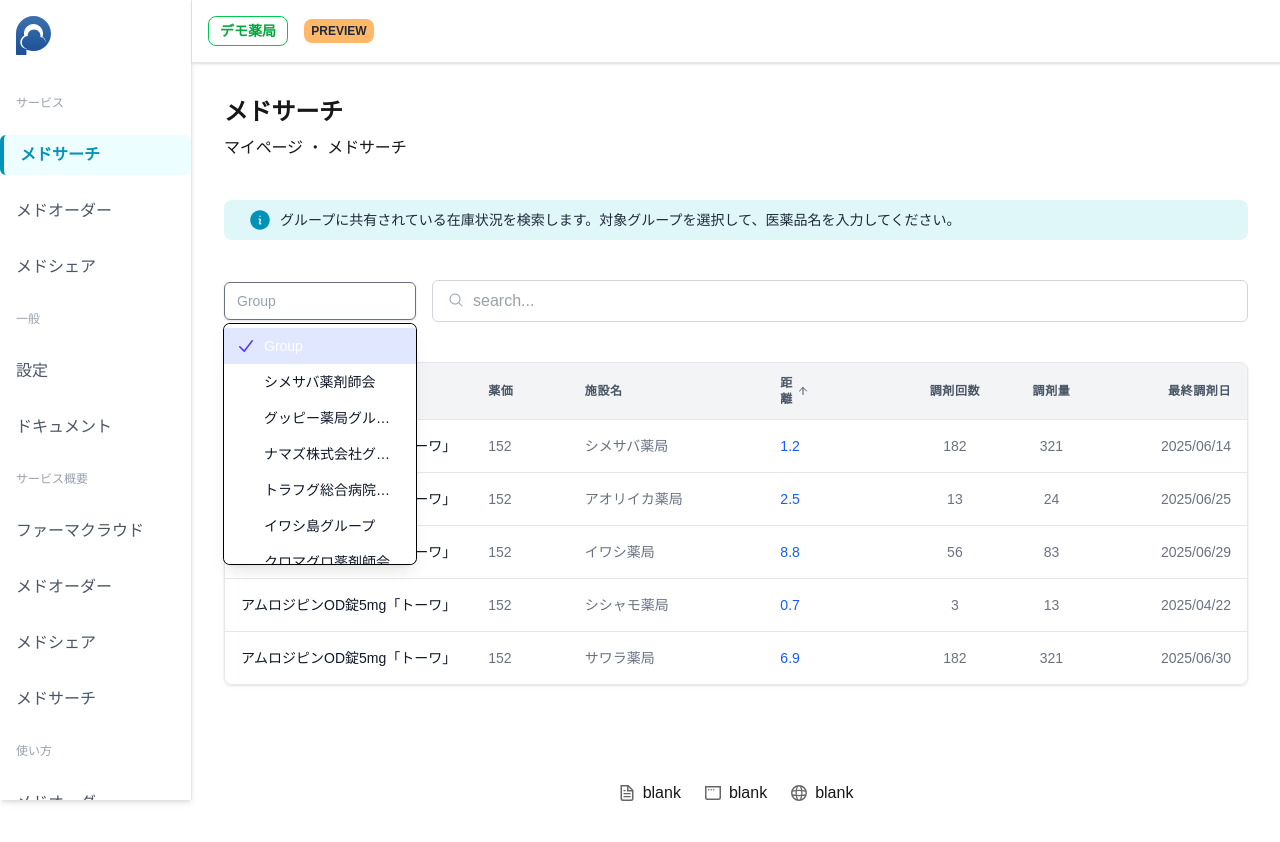
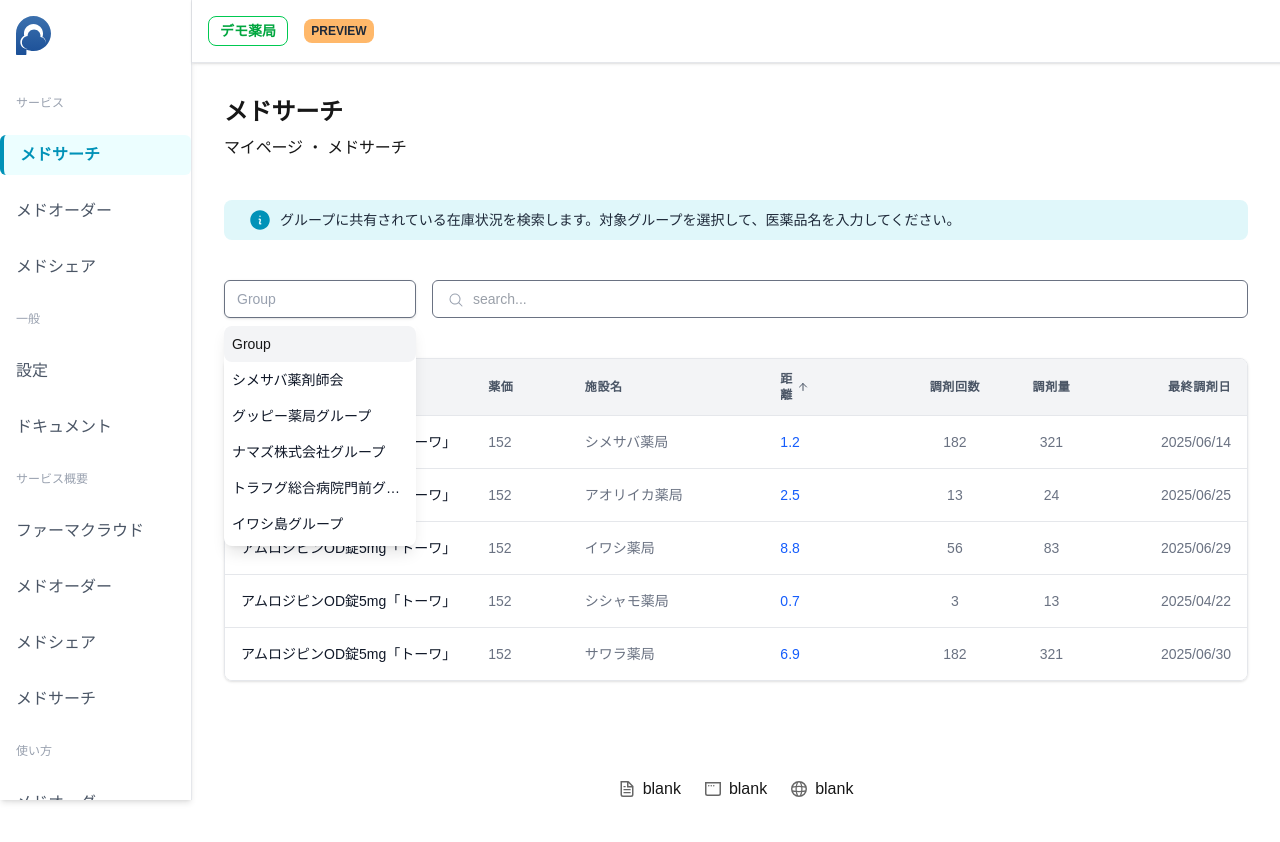
Before and after one commit to Ideguchi-Pharma/medsearch, a Next.js app: page / in a window 1280 px wide. Both pictures are taken after a click on the button "Group". Shown: the top 842 px of the page. Built offline with nearby package versions, Linux system fonts and the light colour scheme.

Commit message:
検索ボックスのUIをheadless/uiに変更

```diff
--- a/src/app/page.tsx
+++ b/src/app/page.tsx
@@ -7,7 +7,7 @@ import {
 } from "@heroicons/react/24/solid";
 
 import { useState } from 'react';
-import { Listbox, ListboxButton, ListboxOptions, ListboxOption, } from '@headlessui/react';
+import { Listbox, ListboxButton, ListboxOptions, ListboxOption, Input } from '@headlessui/react';
 
 import dayjs from 'dayjs';
 import 'dayjs/locale/ja';
@@ -26,10 +26,6 @@ export default function Home() {
     { id: 'groupC', name: 'ナマズ株式会社グループ' },
     { id: 'groupD', name: 'トラフグ総合病院門前グループ' },
     { id: 'groupE', name: 'イワシ島グループ' },
-    { id: 'groupF', name: 'クロマグロ薬剤師会' },
-    { id: 'groupG', name: 'スルメイカ薬局グループ' },
-    { id: 'groupH', name: 'ブリ薬局グループ' },
-    { id: 'groupI', name: 'キンメダイ薬剤師会' },
   ];
 
   const handleGroupChange = (person: { id: string; name: string; }) => {
@@ -111,14 +107,14 @@ export default function Home() {
                      </ListboxButton>
 
                   <ListboxOptions className="
-                      absolute z-10 mt-1 max-h-60 w-full overflow-auto rounded-md bg-white py-1 text-base shadow-lg ring-1 ring-black ring-opacity-5 focus:outline-none sm:text-sm
+                      absolute z-10 mt-1 max-h-60 w-full overflow-auto rounded-lg bg-white py-1 text-base shadow-lg ring-black ring-opacity-5 focus:outline-none sm:text-sm
                   ">
                     {groups.map((group) => (
                       <ListboxOption
                         key={group.id}
                         className={({ active }) =>
-                          `relative cursor-default select-none py-2 pl-10 pr-4 ${
-                            active ? 'bg-indigo-100 text-white' : 'text-gray-900'
+                          `relative cursor-default select-none py-2 pl-2 pr-2 ${
+                            active ? 'bg-gray-100 bg-opacity-80 rounded-lg bg-rounded-lg border-white ring-opacity-5' : 'text-gray-900'
                           }`
                         }
                         value={group}
@@ -132,14 +128,7 @@ export default function Home() {
                             >
                               {group.name}
                             </span>
-                            {selected ? (
-                              <span className="absolute inset-y-0 left-0 flex items-center pl-3 text-indigo-600">
-                                {/* チェックマークアイコン */}
-                                <svg className="h-5 w-5" xmlns="http://www.w3.org/2000/svg" viewBox="0 0 20 20" fill="currentColor" aria-hidden="true">
-                                  <path fillRule="evenodd" d="M16.704 4.153a.75.75 0 01.143 1.052l-8 10.5a.75.75 0 01-1.127.075l-4.5-4.5a.75.75 0 011.06-1.06l3.894 3.893 7.48-9.817a.75.75 0 011.052-.143z" clipRule="evenodd" />
-                                </svg>
-                              </span>
-                            ) : null}
+
                           </>
                         )}
                       </ListboxOption>
@@ -149,14 +138,14 @@ export default function Home() {
               )}
             </Listbox>
 
-          <div className="rve flex-grow">
-            <input
+          <div className="flex-grow">
+            <Input
               type="text"
               placeholder="search..."
               className="
-              w-full p-2 pl-10
-              border border-gray-300 rounded-md
-              focus:outline-none focus:ring-2 focus:ring-blue-500 focus:border-transparent
+              w-full py-2 pl-10 sm:text-sm
+              border border-gray-500 rounded-md
+              focus:outline-none
               text-gray-700"
             />
             <div className="absolute left-112 top-75 -translate-y-1/2 text-gray-400 w-4 h-4">
```
